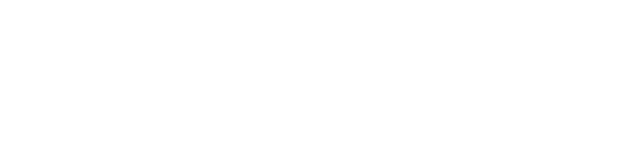
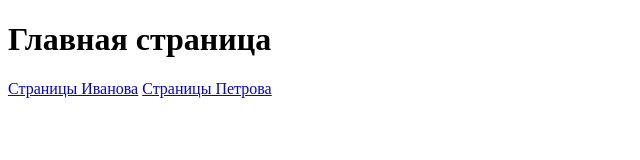
Before and after one commit to Orynik/TS_Project, a plain HTML site: page index.html in a window 1280 px wide. Shown: the whole page, without its empty margins (0-640 px from the left). Drawn offline with Linux system fonts and the light colour scheme.

Commit message:
Создание главной страницы тимлидом

```diff
--- a/index.html
+++ b/index.html
@@ -3,9 +3,11 @@
 <head>
 	<meta charset="UTF-8">
 	<meta name="viewport" content="width=device-width, initial-scale=1.0">
-	<title>Первая страница</title>
+	<title>Главная страница</title>
 </head>
 <body>
-
+	<h1>Главная страница</h1>
+	<a href="/Ivanov/Page1.html">Страницы Иванова</a>
+	<a href="/Petrov/index.html">Страницы Петрова</a>
 </body>
 </html>
```
Also changed, not shown: 1 other file.
